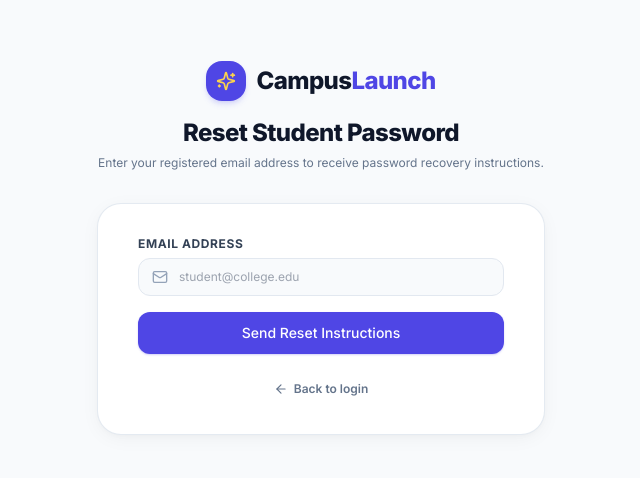
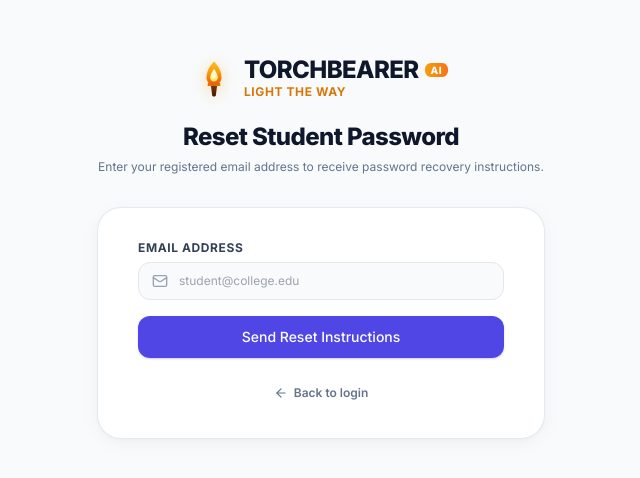
Before and after one commit to cuziambablu/torchbearer, a React (Vite) app: page /student/forgot-password in a window 1280 px wide. Shown: the part 152-630 px from the top of the page, without its empty margins (319-959 px from the left). Built offline with nearby package versions, Linux system fonts and the light colour scheme; no server answers; the database is empty.

Commit message:
fix(brand): replace legacy CampusLaunch logo in StudentLoginPage, AuthLandingPage, PublicLayout, and ForgotPasswordPage with BrandLogo

```diff
--- a/src/layouts/PublicLayout.jsx
+++ b/src/layouts/PublicLayout.jsx
@@ -13,6 +13,7 @@ import {
   ArrowRight
 } from 'lucide-react';
 import Footer from '../components/common/Footer';
+import BrandLogo from '../components/common/BrandLogo';
 import { useAuth } from '../context/AuthContext';
 
 export default function PublicLayout() {
@@ -32,18 +33,8 @@ export default function PublicLayout() {
       <header className="sticky top-0 z-40 bg-white/90 backdrop-blur-md border-b border-slate-200/80 transition-all">
         <div className="max-w-7xl mx-auto px-4 sm:px-6 lg:px-8 h-16 flex items-center justify-between">
           {/* Brand Logo */}
-          <Link to="/" className="flex items-center gap-2.5 group">
-            <div className="w-9 h-9 rounded-xl bg-gradient-to-tr from-brand-600 to-indigo-600 flex items-center justify-center text-white shadow-md shadow-brand-500/20 group-hover:scale-105 transition-transform">
-              <Sparkles className="w-5 h-5 text-amber-300" />
-            </div>
-            <div className="flex flex-col">
-              <span className="font-black text-lg tracking-tight text-slate-900 group-hover:text-brand-600 transition leading-none">
-                Campus<span className="text-brand-600">Launch</span>
-              </span>
-              <span className="text-[10px] text-slate-400 font-bold uppercase tracking-wider mt-0.5">
-                Student Opportunity Platform
-              </span>
-            </div>
+          <Link to="/" className="flex items-center">
+            <BrandLogo size="md" />
           </Link>
 
           {/* Desktop Nav Links */}
--- a/src/pages/admin/AdminAnalyticsPage.jsx
+++ b/src/pages/admin/AdminAnalyticsPage.jsx
@@ -87,7 +87,7 @@ export default function AdminAnalyticsPage() {
     const url = window.URL.createObjectURL(blob);
     const a = document.createElement('a');
     a.href = url;
-    a.download = `campuslaunch-analytics-${new Date().toISOString().split('T')[0]}.csv`;
+    a.download = `torchbearer-ai-analytics-${new Date().toISOString().split('T')[0]}.csv`;
     a.click();
   };
 
--- a/src/pages/admin/AdminSettingsPage.jsx
+++ b/src/pages/admin/AdminSettingsPage.jsx
@@ -59,7 +59,7 @@ export default function AdminSettingsPage() {
     const url = window.URL.createObjectURL(blob);
     const a = document.createElement('a');
     a.href = url;
-    a.download = `campuslaunch-complete-backup-${new Date().toISOString().split('T')[0]}.json`;
+    a.download = `torchbearer-ai-complete-backup-${new Date().toISOString().split('T')[0]}.json`;
     a.click();
     addToast('Platform database backup successfully downloaded.', 'success');
   };
--- a/src/pages/admin/VerificationCenterPage.jsx
+++ b/src/pages/admin/VerificationCenterPage.jsx
@@ -66,7 +66,7 @@ export default function VerificationCenterPage() {
           verifiedAt: newStatus === 'verified' ? new Date().toISOString() : null,
           lastVerifiedAt: new Date().toISOString()
         },
-        user?.email || 'admin@campuslaunch.org'
+        user?.email || 'admin@torchbearer.ai'
       );
 
       addToast(`Updated status to ${newStatus.toUpperCase()}`, 'success');
--- a/src/pages/public/AuthLandingPage.jsx
+++ b/src/pages/public/AuthLandingPage.jsx
@@ -13,6 +13,7 @@ import {
   AlertCircle
 } from 'lucide-react';
 import Button from '../../components/common/Button';
+import BrandLogo from '../../components/common/BrandLogo';
 import { useAuth } from '../../context/AuthContext';
 import { useToast } from '../../context/ToastContext';
 import { BRANCHES, YEARS, MOCK_DEFAULT_STUDENT } from '../../data/mockOpportunities';
@@ -122,14 +123,9 @@ export default function AuthLandingPage() {
 
       {/* Brand Header */}
       <div className="sm:mx-auto sm:w-full sm:max-w-md text-center relative z-10">
-        <Link to="/" className="inline-flex items-center gap-2.5 group mb-3">
-          <div className="w-11 h-11 rounded-2xl bg-gradient-to-tr from-brand-500 to-indigo-600 flex items-center justify-center text-white shadow-lg shadow-brand-500/25 group-hover:scale-105 transition-transform">
-            <Sparkles className="w-6 h-6 text-amber-300" />
-          </div>
-          <span className="font-black text-2xl sm:text-3xl tracking-tight text-white">
-            Campus<span className="text-brand-400">Launch</span>
-          </span>
-        </Link>
+        <div className="flex justify-center mb-3">
+          <BrandLogo size="lg" isDark={true} />
+        </div>
         <p className="text-xs sm:text-sm text-slate-400 max-w-sm mx-auto">
           Discover verified internships, hackathons, jobs, scholarships & career opportunities.
         </p>
--- a/src/pages/student/ForgotPasswordPage.jsx
+++ b/src/pages/student/ForgotPasswordPage.jsx
@@ -8,6 +8,7 @@ import {
   AlertCircle
 } from 'lucide-react';
 import Button from '../../components/common/Button';
+import BrandLogo from '../../components/common/BrandLogo';
 import { useToast } from '../../context/ToastContext';
 import { supabase, isSupabaseConfigured } from '../../services/supabase';
 
@@ -38,14 +39,9 @@ export default function ForgotPasswordPage() {
   return (
     <div className="min-h-screen bg-slate-50 flex flex-col justify-center py-12 sm:px-6 lg:px-8 animate-fade-in">
       <div className="sm:mx-auto sm:w-full sm:max-w-md text-center">
-        <Link to="/" className="inline-flex items-center gap-2.5 group mb-4">
-          <div className="w-10 h-10 rounded-2xl bg-gradient-to-tr from-brand-600 to-indigo-600 flex items-center justify-center text-white shadow-md shadow-brand-500/20 group-hover:scale-105 transition-transform">
-            <Sparkles className="w-5 h-5 text-amber-300" />
-          </div>
-          <span className="font-black text-2xl tracking-tight text-slate-900">
-            Campus<span className="text-brand-600">Launch</span>
-          </span>
-        </Link>
+        <div className="flex justify-center mb-4">
+          <BrandLogo size="lg" />
+        </div>
         <h1 className="text-2xl font-black text-slate-900 tracking-tight">
           Reset Student Password
         </h1>
--- a/src/pages/student/StudentLoginPage.jsx
+++ b/src/pages/student/StudentLoginPage.jsx
@@ -13,6 +13,7 @@ import {
   AlertCircle
 } from 'lucide-react';
 import Button from '../../components/common/Button';
+import BrandLogo from '../../components/common/BrandLogo';
 import { useAuth } from '../../context/AuthContext';
 import { useToast } from '../../context/ToastContext';
 import { BRANCHES, YEARS, MOCK_DEFAULT_STUDENT } from '../../data/mockOpportunities';
@@ -130,14 +131,9 @@ export default function StudentLoginPage() {
     <div className="min-h-screen bg-slate-50 flex flex-col justify-center py-10 sm:px-6 lg:px-8 animate-fade-in">
       {/* Brand Header */}
       <div className="sm:mx-auto sm:w-full sm:max-w-md text-center">
-        <Link to="/" className="inline-flex items-center gap-2.5 group mb-3">
-          <div className="w-10 h-10 rounded-2xl bg-gradient-to-tr from-brand-600 to-indigo-600 flex items-center justify-center text-white shadow-md shadow-brand-500/20 group-hover:scale-105 transition-transform">
-            <Sparkles className="w-5 h-5 text-amber-300" />
-          </div>
-          <span className="font-black text-2xl tracking-tight text-slate-900">
-            Campus<span className="text-brand-600">Launch</span>
-          </span>
-        </Link>
+        <div className="flex justify-center mb-3">
+          <BrandLogo size="lg" />
+        </div>
         <h1 className="text-2xl sm:text-3xl font-black text-slate-900 tracking-tight">
           {activeTab === 'login' ? 'Find Your Next Opportunity' : 'Create Your Student Account'}
         </h1>
```
